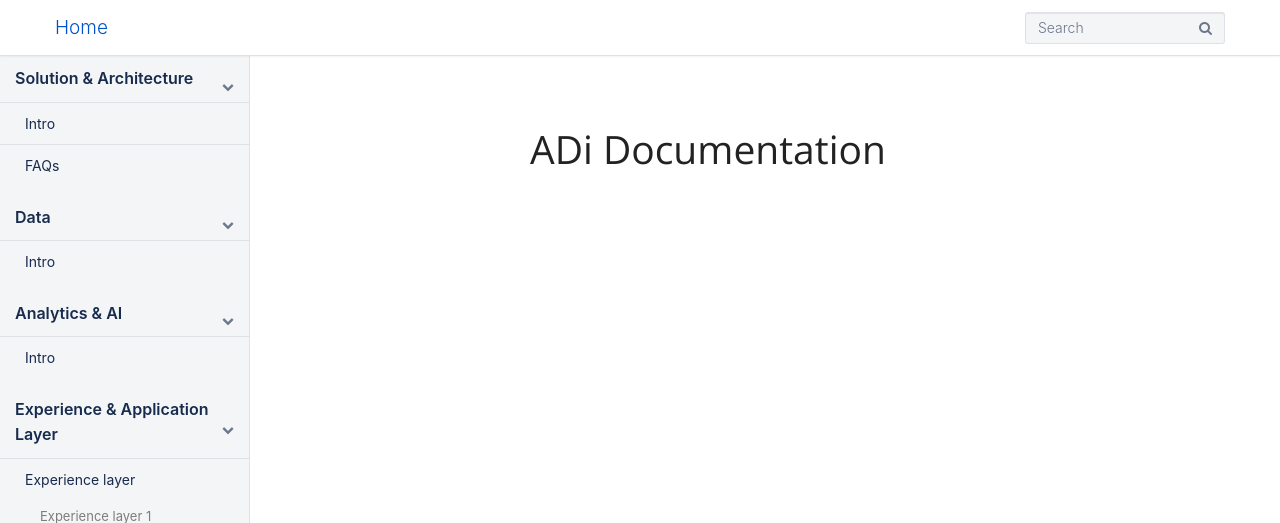
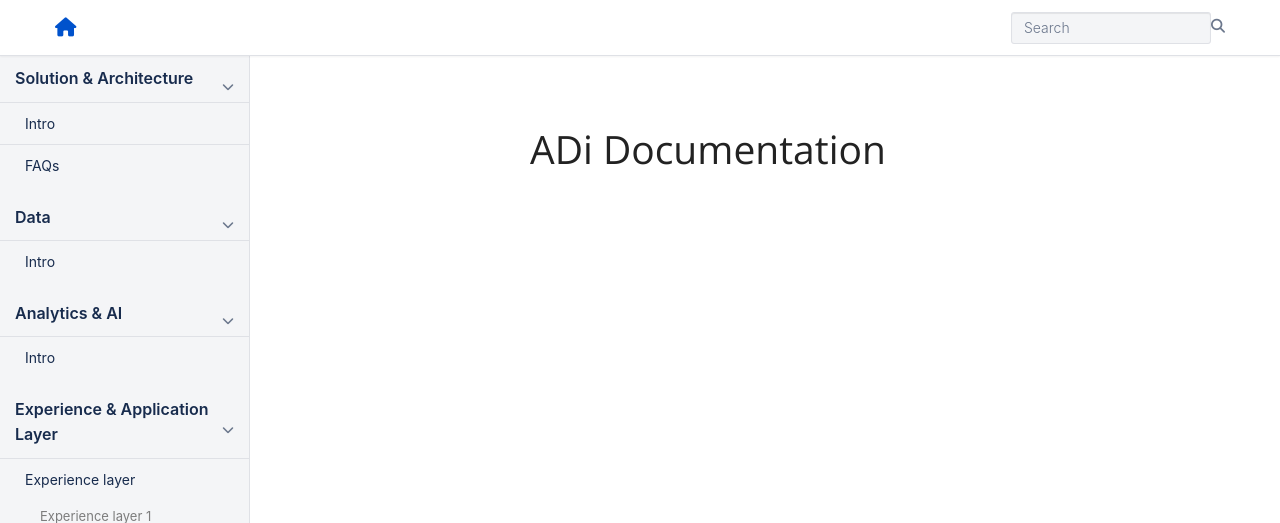
Before and after one commit to Durairaj/sample-docs, a Jekyll site: the page built from index.html, in a window 1280 px wide. Shown: the top 523 px of the page. Built offline with Jekyll 4.4.1, drawn with Linux system fonts in a browser that asks for light colours; nearby versions of some CDN libraries; comment, search, counter and statistics services are not loaded.

Commit message:
fix: unwanted files

```diff
--- a/_config.yml
+++ b/_config.yml
@@ -44,6 +44,3 @@
   docs:
     permalink: /:collection/:path/
     output: true
-  posts:
-    permalink: /blog/:year/:month/:day/:title/
-    output: true
--- a/_includes/head.html
+++ b/_includes/head.html
@@ -12,15 +12,20 @@
         'https://www.googletagmanager.com/gtm.js?id='+i+dl;f.parentNode.insertBefore(j,f);
         })(window,document,'script','dataLayer','GTM-NK268Q4');</script>
         <!-- End Google Tag Manager -->
-
         <script src="https://code.jquery.com/jquery-3.6.0.min.js" integrity="sha256-/xUj+3OJU5yExlq6GSYGSHk7tPXikynS7ogEvDej/m4=" crossorigin="anonymous"></script>
+        <script src="https://stackpath.bootstrapcdn.com/bootstrap/3.4.1/js/bootstrap.min.js"></script>
         <script src="https://cdnjs.cloudflare.com/ajax/libs/typeahead.js/0.11.1/typeahead.bundle.min.js"></script>
-
+        <link rel="stylesheet" href="https://cdnjs.cloudflare.com/ajax/libs/font-awesome/6.5.1/css/all.min.css" integrity="sha512-DTOQO9RWCH3ppGqcWaEA1BIZOC6xxalwEsw9c2QQeAIftl+Vegovlnee1c9QX4TctnWMn13TZye+giMm8e2LwA==" crossorigin="anonymous" referrerpolicy="no-referrer" />
     <link rel="stylesheet" href="{{ "/css/main.css" | prepend: site.baseurl }}">
     <link rel="stylesheet" href="{{ "/css/font-awesome.min.css" | prepend: site.baseurl }}">
 
     <link rel="shortcut icon" href="{{ "/favicon.png?1" | prepend: site.baseurl }}">
     {% seo %}
+
+    <script>
+      var baseurl = "{{ site.baseurl }}";
+      if (!baseurl) baseurl = "";
+    </script>
 
     <link rel="canonical" href="{{ page.url | replace:'index.html','' | prepend: site.baseurl | prepend: site.url }}">
     <link rel="alternate" type="application/rss+xml" title="{{ site.title }}" href="{{ "/feed.xml" | prepend: site.baseurl | prepend: site.url }}" />
--- a/_includes/topnav.html
+++ b/_includes/topnav.html
@@ -1,7 +1,9 @@
 <nav class="navbar navbar-fixed-top confluence-topnav">
   <div class="container navbar-container">
     <div class="navbar-left">
-      <a class="navbar-brand" href="{{ site.baseurl }}/">Home</a>
+      <a class="navbar-brand" href="{{ site.baseurl }}/">
+        <i class="fas fa-home"></i>
+      </a>
       <button type="button" class="navbar-toggle collapsed" data-toggle="collapse" data-target="#navbar" aria-expanded="false" aria-controls="navbar">
         <span class="sr-only">Toggle navigation</span>
         <span class="icon-bar"></span>
--- a/_layouts/default.html
+++ b/_layouts/default.html
@@ -1,7 +1,7 @@
 <!DOCTYPE html>
 <html>
 {% include head.html %}
-<body>
+<body >
     <!-- Google Tag Manager (noscript) -->
     <noscript><iframe src="https://www.googletagmanager.com/ns.html?id=GTM-NK268Q4" height="0" width="0" style="display:none;visibility:hidden"></iframe></noscript>
     <!-- End Google Tag Manager (noscript) -->
--- a/css/main.scss
+++ b/css/main.scss
@@ -4,18 +4,18 @@
 @charset "utf-8";
 
 // Variables for reusability
-$primary-color: #172b4d;        // Dark blue-gray (Confluence text)
-$link-color: #0052cc;           // Confluence blue for links
-$accent-color: #008cba;         // Secondary accent
-$gray-lightest: #f4f5f7;        // Light gray background
-$gray-lighter: #ebecf0;         // Slightly darker gray
-$gray-light: #dfe1e6;           // Borders
-$gray-medium: #7d7d7d;          // Inactive text
-$gray-dark: #6b778c;            // Placeholders, icons
-$sidebar-width: 250px;          // Sidebar width
-$sidebar-collapsed-width: 20px; // Collapsed width
-$navbar-height: 56px;           // Confluence top nav height
-$transition-speed: 0.3s;        // Animation speed
+$primary-color: #172b4d;
+$link-color: #0052cc;
+$accent-color: #008cba;
+$gray-lightest: #f4f5f7;
+$gray-lighter: #ebecf0;
+$gray-light: #dfe1e6;
+$gray-medium: #7d7d7d;
+$gray-dark: #6b778c;
+$sidebar-width: 250px;
+$sidebar-collapsed-width: 20px;
+$navbar-height: 56px;
+$transition-speed: 0.3s;
 
 // Imports
 @import
@@ -64,7 +64,7 @@
 
 h1.page-title {
   margin-top: 0;
-  text-align: left !important; // High specificity to enforce left alignment
+  text-align: left !important;
   &:hover {
     @include heading-anchor;
   }
@@ -93,7 +93,7 @@
 p {
   margin: 0 0 20px;
   font-size: 16px;
-  text-align: left; // Ensure paragraph text is left-aligned
+  text-align: left;
 }
 
 code {
@@ -158,6 +158,7 @@
       margin: 0 10px 0 0;
       border: none;
       background-color: transparent;
+      padding: 9px 10px; // Match Bootstrap 3 default
 
       .icon-bar {
         background-color: $gray-dark;
@@ -174,9 +175,18 @@
   }
 
   .navbar-collapse {
+    display: block; // Bootstrap 3 default for desktop
+    float: none; // Reset Bootstrap float
     flex-grow: 1;
-    display: flex;
-    justify-content: flex-end;
+
+    &.collapse {
+      height: auto !important; // Ensure Bootstrap toggle works
+      overflow: visible !important;
+    }
+
+    &.in {
+      display: block; // Explicitly show when toggled
+    }
   }
 
   .navbar-right {
@@ -201,6 +211,7 @@
           color: $primary-color;
           background-color: $gray-lightest;
           height: 32px;
+          box-sizing: border-box;
 
           &:focus {
             border-color: $link-color;
@@ -214,19 +225,17 @@
         }
 
         .search-icon {
-          position: absolute;
-          right: 10px;
-          top: 0;
-          bottom: 0;
-          width: 16px;
-          height: 16px;
-          margin: auto 0;
-          display: flex;
-          align-items: center;
+          right: -10px; // Adjusted for FontAwesome 6
+          top: 50%;
+          transform: translateY(-50%);
+          width: 14px;
+          height: 14px;
+          display: block;
 
           &::before {
-            content: "\f002";
-            font-family: "FontAwesome";
+            content: "\f002"; // Magnifying glass in FontAwesome 6
+            font-family: "Font Awesome 6 Free";
+            font-weight: 900; // Solid style
             color: $gray-dark;
             font-size: 14px;
             line-height: 1;
@@ -246,22 +255,34 @@
       background-color: #fff;
       border-top: 1px solid $gray-light;
       padding: 10px 0;
-      justify-content: flex-start;
+
+      &.collapse {
+        display: none; // Hidden by default on mobile
+      }
+
+      &.in {
+        display: block; // Shown when toggled
+      }
 
       .navbar-right {
         width: 100%;
         margin-top: 10px;
         margin-left: 0;
+        padding: 0 15px;
 
         .navbar-search {
           width: 100%;
-          margin: 0 15px;
 
           .search-container {
             width: 100%;
 
             .form-control {
               width: 100%;
+              padding-right: 30px;
+            }
+
+            .search-icon {
+              right: 10px;
             }
           }
         }
@@ -280,7 +301,7 @@
   background-color: $gray-lightest;
   border-right: 1px solid $gray-light;
   font-family: -apple-system, BlinkMacSystemFont, "Segoe UI", Roboto, sans-serif;
-  transition: width $transition-speed ease-in-out;
+  transition: width $transition-speed ease-in-out, left $transition-speed ease-in-out;
   overflow-y: auto;
   z-index: 100;
 
@@ -318,14 +339,15 @@
     justify-content: center;
 
     &::before {
-      content: "\f053";
-      font-family: "FontAwesome";
+      content: "\f053"; // Chevron left in FA 6
+      font-family: "Font Awesome 6 Free";
+      font-weight: 900;
       color: $gray-dark;
     }
 
     .collapsed & {
       &::before {
-        content: "\f054";
+        content: "\f054"; // Chevron right in FA 6
       }
     }
   }
@@ -361,8 +383,9 @@
         transition: transform $transition-speed ease-in-out;
 
         &::before {
-          content: "\f078";
-          font-family: "FontAwesome";
+          content: "\f078"; // Chevron down in FA 6
+          font-family: "Font Awesome 6 Free";
+          font-weight: 900;
           color: $gray-dark;
           font-size: 12px;
           line-height: 1;
@@ -371,7 +394,7 @@
         .collapsed & {
           transform: rotate(0deg);
           &::before {
-            content: "\f054";
+            content: "\f054"; // Chevron right in FA 6
           }
         }
 
@@ -460,6 +483,9 @@
 @media (max-width: 767px) {
   body {
     padding-left: 0;
+    &.sidebar-active {
+      padding-left: $sidebar-width;
+    }
   }
 
   .confluence-sidebar {
@@ -472,8 +498,8 @@
     }
 
     &.collapsed {
-      width: $sidebar-collapsed-width;
-      left: 0;
+      width: 0;
+      left: -$sidebar-width;
     }
   }
 }
@@ -498,13 +524,13 @@
   display: flex;
   flex-direction: column;
   min-height: calc(100vh - #{$navbar-height} - 46px);
-  text-align: left !important; // High specificity for content
+  text-align: left !important;
 }
 
 #markdown-content-container {
   flex-grow: 1;
   margin-bottom: 20px;
-  text-align: left !important; // Ensure markdown content is left-aligned
+  text-align: left !important;
 }
 
 hr {
--- a/js/main.js
+++ b/js/main.js
@@ -1,5 +1,7 @@
 var baseurl = "{{ site.baseurl }}";
     if (!baseurl) baseurl = "";
+    console.log('base url :', baseurl);
+
     var pages = new Bloodhound({
       datumTokenizer: Bloodhound.tokenizers.obj.whitespace('title'),
       queryTokenizer: Bloodhound.tokenizers.whitespace,
@@ -34,6 +36,7 @@
 
       $('#search-box').on('typeahead:select', function(ev, suggestion) {
         $('.search-icon').attr('data-url', suggestion.url);
+        console.log('suggestion url :', suggestion.url);
         loadPage(suggestion.url);
       });
 
@@ -63,4 +66,9 @@
           console.error('Load failed:', textStatus);
         });
       }
+
+      $('.sidebar-toggle').click(function() {
+        $('.confluence-sidebar').toggleClass('active');
+        $('body').toggleClass('sidebar-active');
       });
+    });
--- a/search.json
+++ b/search.json
@@ -1,5 +1,3 @@
----
----
 [
   {% for section in site.data.docs %}
   {% assign section_url = section.path | prepend:"/docs/" %}
```
Lines whose indentation alone changed are shown as unchanged.
